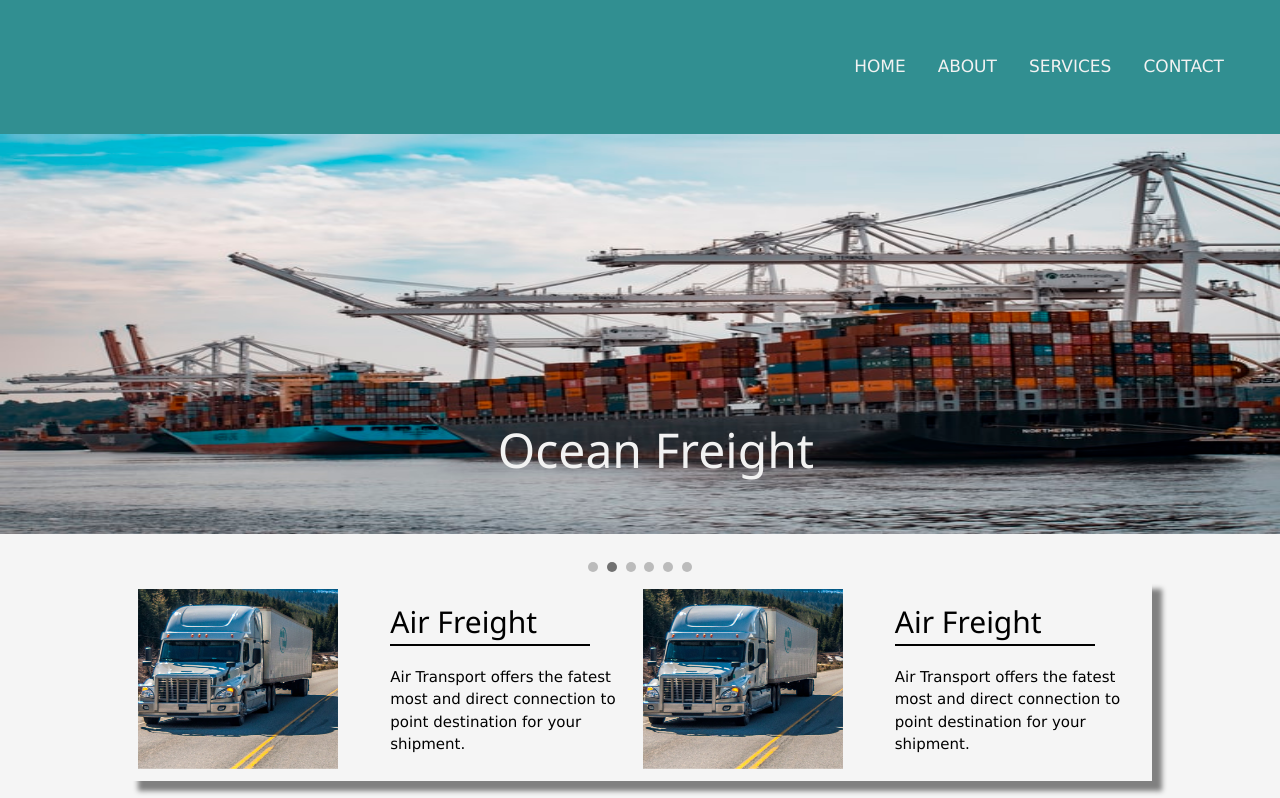
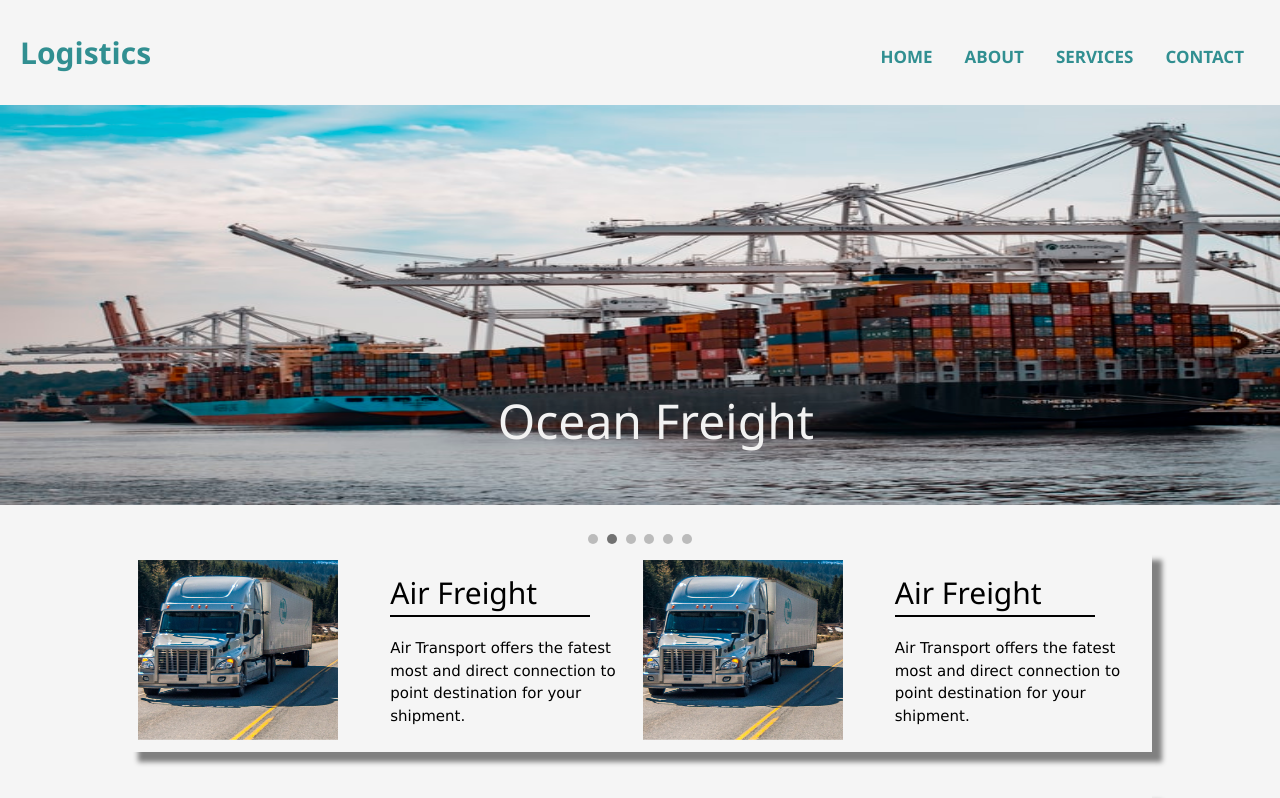
Before and after one commit to Agnes-N/Logistics, a plain HTML site: page index.html in a window 1280 px wide. Shown: the top 798 px of the page. Drawn offline with nearby package versions, Linux system fonts and the light colour scheme.

Commit message:
added homepageD

```diff
--- a/css/style.css
+++ b/css/style.css
@@ -77,9 +77,9 @@ img {
 /* Add a black background color to the top navigation */
 
 .topnav {
-    background-color: #318f91;
+    /* background-color: #318f91; */
     overflow: hidden;
-    padding: 40px;
+    padding: 20px;
 }
 
 
@@ -88,7 +88,8 @@ img {
 .topnav a {
     float: right;
     display: block;
-    color: #f2f2f2;
+    color: #318f91;
+    font-weight: bold;
     text-align: center;
     padding: 14px 16px;
     text-decoration: none;
--- a/index.html
+++ b/index.html
@@ -11,14 +11,16 @@
 
 <body>
     <section class="main">
+
         <div class="topnav" id="myTopnav">
+            <h2 style="color: #318f91;font-weight: bold;">Logistics<span>
             <a href="#contact">Contact</a>
             <a href="#service">Services</a>
             <a href="#about">About</a>
             <a href="#home">Home</a>
             <a href="javascript:void(0);" class="icon" onclick="myFunction()">
                 <i class="fa fa-bars"></i>
-            </a>
+            </a></span></h2>
         </div>
 
 
```
